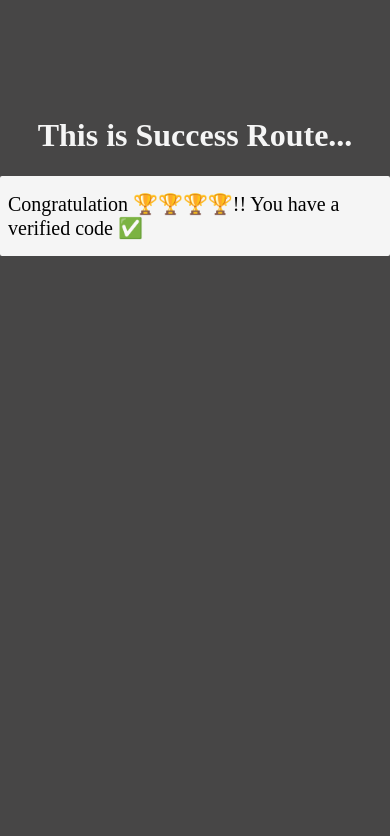
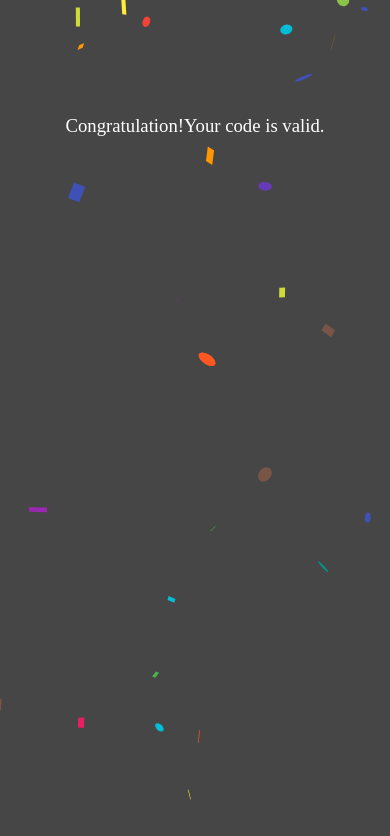
Before and after one commit to anjanshrestha8/verification-frontend, a React (Vite) app: page /success in a window 390 px wide. Shown: the top 836 px of the page. Built offline with nearby package versions, Linux system fonts and the light colour scheme.

Commit message:
final code added

```diff
--- a/package.json
+++ b/package.json
@@ -12,8 +12,10 @@
   "dependencies": {
     "formik": "^2.4.6",
     "react": "^18.2.0",
+    "react-confetti": "^6.1.0",
     "react-dom": "^18.2.0",
-    "react-router-dom": "^6.26.2"
+    "react-router-dom": "^6.26.2",
+    "react-toastify": "^10.0.5"
   },
   "devDependencies": {
     "@types/react": "^18.2.66",
--- a/src/Component/App.jsx
+++ b/src/Component/App.jsx
@@ -1,9 +1,11 @@
 import { useState, useRef } from "react";
 import "../assets/css/app.css";
 import { useNavigate } from "react-router-dom";
+import { ToastContainer, toast } from "react-toastify";
+import "react-toastify/dist/ReactToastify.css";
 function App() {
   const [code, setCode] = useState(["", "", "", "", "", ""]);
-  const [message, setMessage] = useState("");
+  // const [message, setMessage] = useState("");
   const inputRefs = useRef([]);
   const navigate = useNavigate();
   const apiUrl = import.meta.env.VITE_API_URL;
@@ -41,12 +43,21 @@ function App() {
     if (response.ok) {
       navigate("/success");
     } else {
-      setMessage("Verification failed. Please try again.");
+      toast.error("Invalid Verification code!", {
+        position: "top-right",
+        autoClose: 5000,
+        hideProgressBar: false,
+        closeOnClick: true,
+        pauseOnHover: true,
+        draggable: true,
+        progress: undefined,
+        theme: "dark",
+      });
     }
   };
 
   return (
-    <>
+    <div className="app-wrapper">
       <h1>Enter Verification Code</h1>
       <div className="form-wrapper">
         <form onSubmit={handleSubmit}>
@@ -55,6 +66,7 @@ function App() {
               return (
                 <input
                   key={index}
+                  autoFocus={index === 0}
                   type="text"
                   value={item}
                   maxLength="1"
@@ -72,10 +84,9 @@ function App() {
           </div>
         </form>
       </div>
-      <p className="message">
-        Error Message: <span>{message}</span>
-      </p>
-    </>
+
+      <ToastContainer />
+    </div>
   );
 }
 
--- a/src/Component/Success.jsx
+++ b/src/Component/Success.jsx
@@ -1,10 +1,14 @@
+import Confetti from "react-confetti";
 function Success() {
   return (
     <>
       <div className="success-wrapper">
-        <h1>This is Success Route...</h1>
-
-        <p> Congratulation 🏆🏆🏆🏆!! You have a verified code ✅</p>
+        <Confetti
+          width={window.innerWidth}
+          height={window.innerHeight}
+          numberOfPieces={50}
+        />
+        <h3> Congratulation!Your code is valid.</h3>
       </div>
     </>
   );
--- a/src/assets/css/app.css
+++ b/src/assets/css/app.css
@@ -55,3 +55,8 @@ span {
   color: red;
   font-weight: 800;
 }
+
+.success-wrapper > h3 {
+  color: white;
+  font-weight: 500;
+}
```
Also changed, not shown: 1 other file (tests, documents, lock files or other folders).
